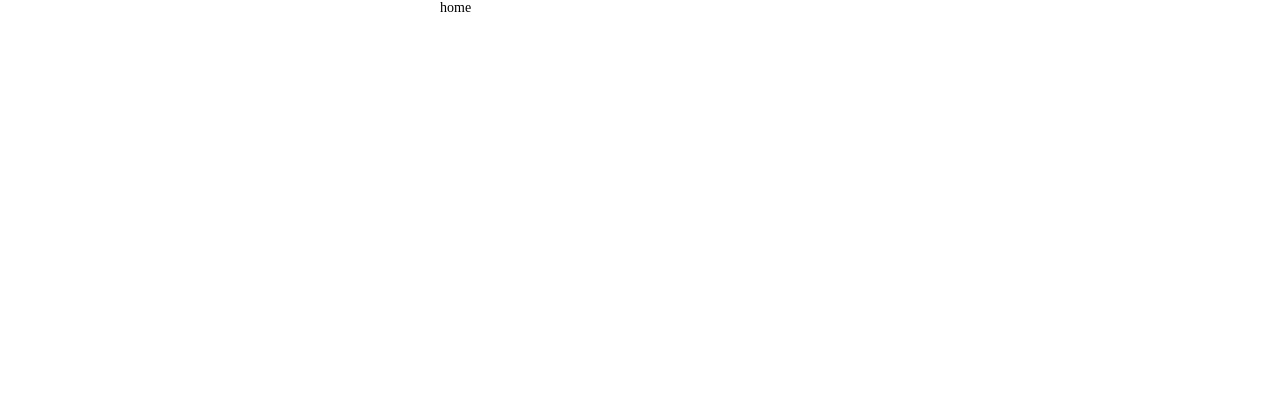
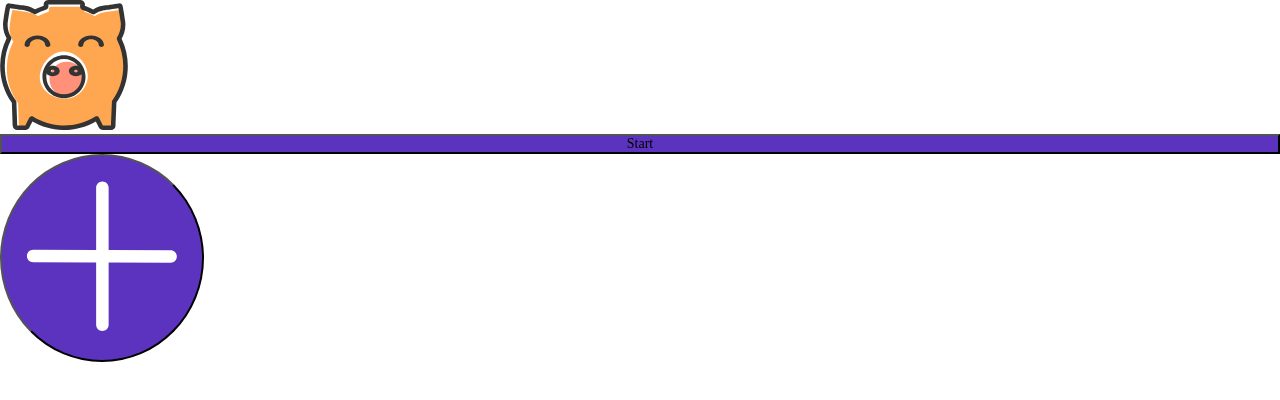
Before and after one commit to huzhengen/react-money-manager-app, a React (Vite) app: page /home in a window 1280 px wide. Shown: the top 400 px of the page. Built offline with nearby package versions, Linux system fonts and the light colour scheme.

Commit message:
Add  home page

```diff
--- a/src/global.scss
+++ b/src/global.scss
@@ -31,9 +31,6 @@ html {
   font-size: 14px;
 }
 
-html,
-body {
-  max-width: 400px;
-  margin: 0 auto;
-  overflow: hidden;
+button {
+  font: inherit;
 }
--- /dev/null
+++ b/src/pages/Home.tsx
@@ -0,0 +1,18 @@
+import pig from '../assets/images/pig.svg'
+import add from '../assets/icons/add.svg'
+export const Home: React.FC = () => {
+  return <div>
+    <div flex justify-center items-center>
+      <img mt-20vh mb-20vh width="128" height="130" src={pig} />
+    </div>
+    <div px-16px>
+      <button h-48px w="100%" bg="#5C33BE" b-none text-white
+        rounded-8px text-3xl
+      >Start</button>
+    </div>
+    <button p-4px w-56px h-56px bg="#5C33BE" rounded="50%" b-none text-white
+      text-6xl fixed bottom-16px right-16px>
+      <img src={add} max-w="100%" max-h="100%" />
+    </button>
+  </div>
+}
--- a/src/routes/router.tsx
+++ b/src/routes/router.tsx
@@ -1,6 +1,7 @@
 import { createBrowserRouter } from 'react-router-dom'
 import { Root } from '../components/Root'
 import { WelcomeLayout } from '../layouts/WelcomeLayout'
+import { Home } from '../pages/Home'
 import { Welcome1 } from '../pages/Welcome1'
 import { Welcome2 } from '../pages/Welcome2'
 import { Welcome3 } from '../pages/Welcome3'
@@ -13,7 +14,7 @@ export const router = createBrowserRouter([
   },
   {
     path: '/home',
-    element: <div>home</div>
+    element: <Home />,
   },
   {
     path: 'welcome',
--- a/src/shims.d.ts
+++ b/src/shims.d.ts
@@ -10,5 +10,8 @@ declare module 'react' {
     shadow?: boolean
     w?: string
     h?: string
+    bg?: string
+    rounded?: string
+    fixed?: boolean
   }
 }
```
Also changed, not shown: src/assets/icons/add.svg (added), src/assets/images/pig.svg (added).
